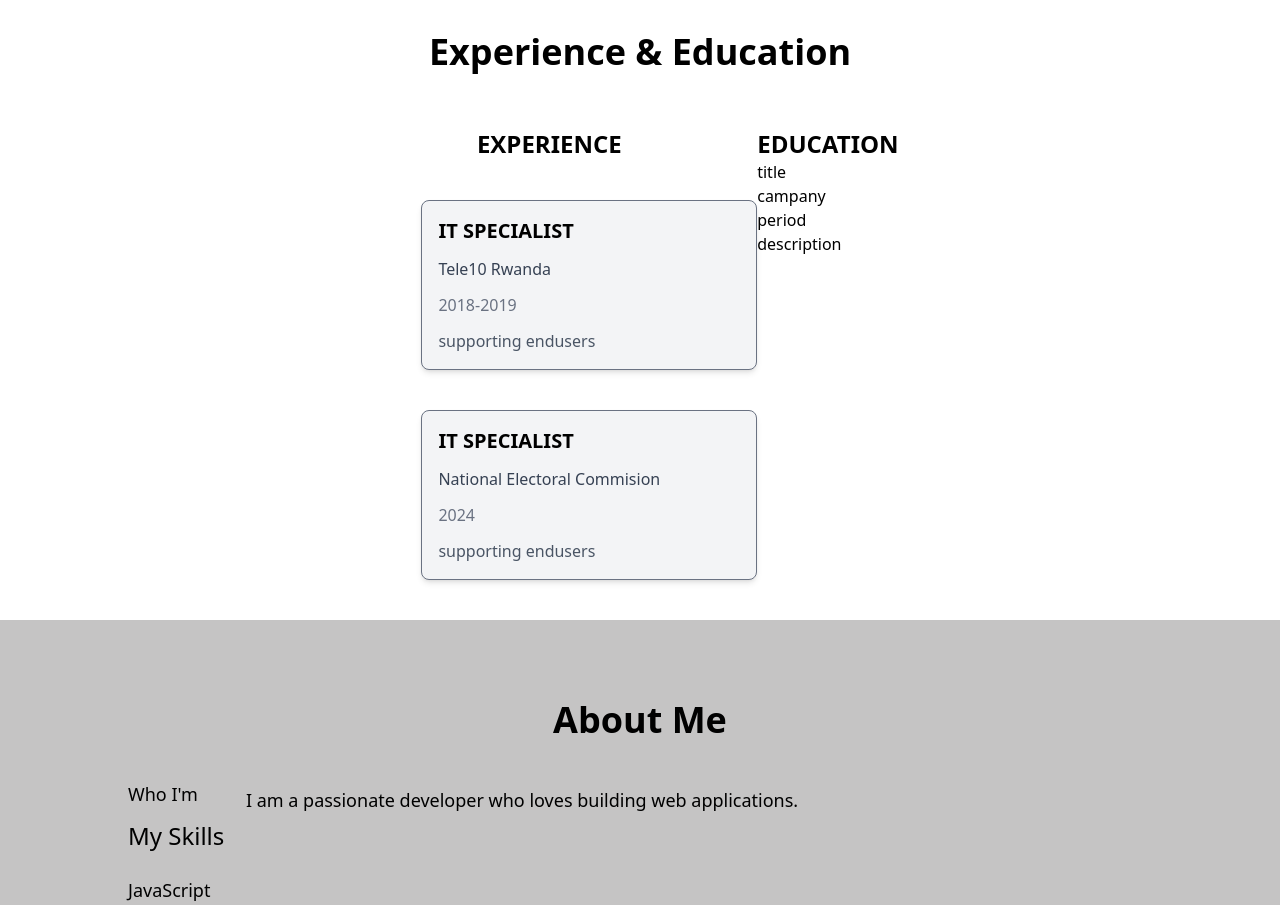
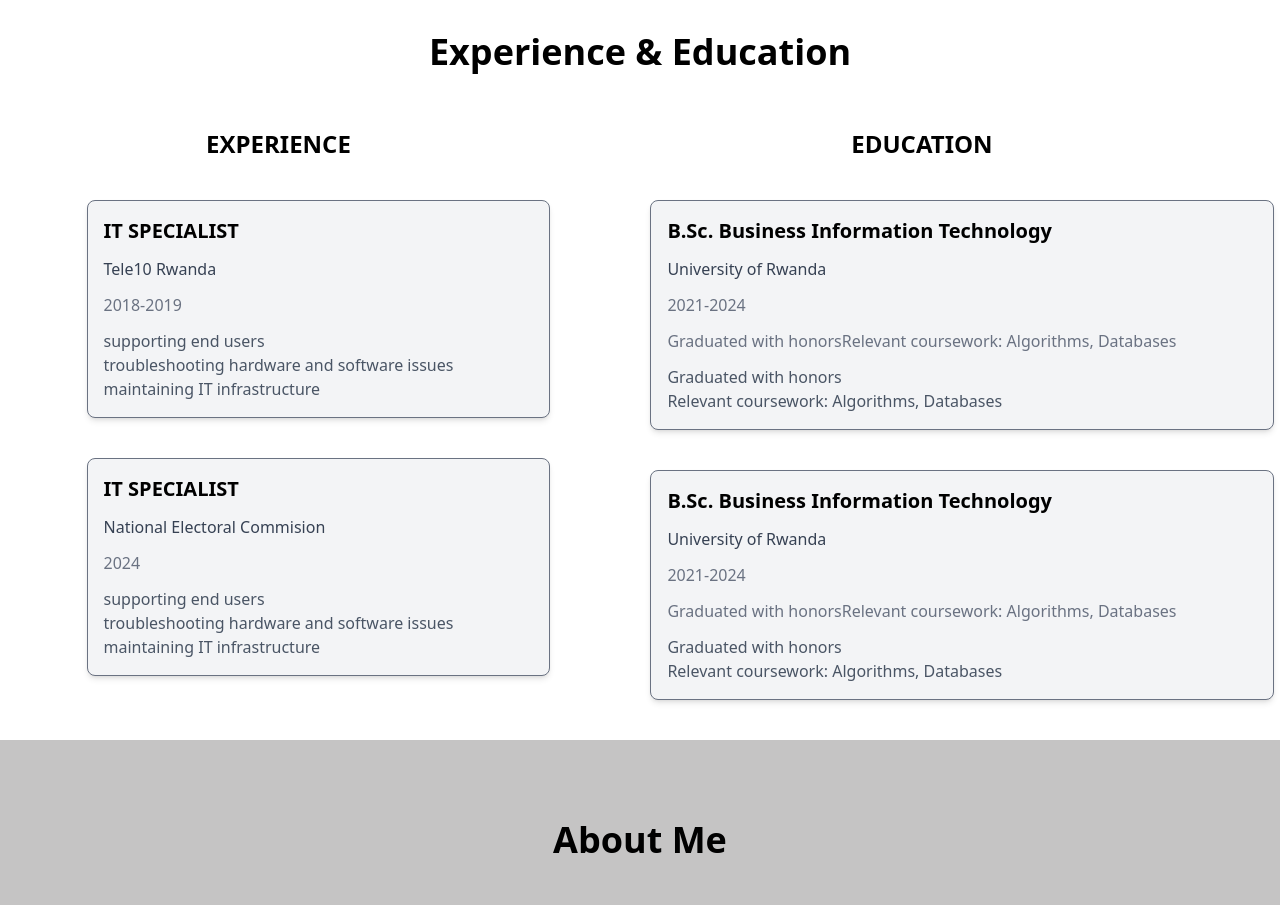
Before and after one commit to Niyonagize6369/portfolio-next, a Next.js app: page / in a window 1280 px wide. Shown: the part 2680-3585 px from the top of the page. Built offline with nearby package versions, Linux system fonts and the light colour scheme.

Commit message:
next-app pushed

```diff
--- a/components/Experience.tsx
+++ b/components/Experience.tsx
@@ -1,5 +1,6 @@
 import React from 'react';
 import experienceData from "../data/experience.json";
+import educationData from "../data/experience.json";
 import "../styles/Experience.css";
 
 const Experience = () => {
@@ -7,51 +8,11 @@ const Experience = () => {
     <section className="flex flex-col" id="experience">
       <h2 className="py-2 mb-12 text-4xl font-bold text-center text-black">Experience & Education</h2>
 
-      {/* <div className="flex justify-center items-center mb-8">
-        <div className="w-full flex flex-col md:flex-row gap-8">
-        <div className="space-y-6">
-        <h3 className='font-bold text-3xl mb-6 text-center md:text-left'>Work Experience</h3>
 
-          {experienceData?.experience?.map((exp) => (
-            <div key={exp.id} className="bg-white shadow-md rounded-xl p-6 border border-gray-200">
-              <div className="mb-2">
-                <h4 className="font-semibold text-xl">{exp.role} - {exp.company}</h4>
-                <p className="text-sm text-gray-500">{exp.period}</p>
-                <ul className="list-disc list-inside space-y-1 text-gray-700">
-                  {exp.description?.map((item, index) => (
-                    <li key={index}>{item}</li>
-                  ))}
-                </ul>
-              </div>
-            </div>
-          ))}
-        </div>
-      </div>
-
-      <div className="flex-1">
-        <h3  className="font-bold text-3xl mb-6 text-center md:text-left">Education</h3>
-        <div className="space-y-6">
-          {experienceData.education.map((edu, index) => (
-            <div key={edu.id} className="bg-white shadow-md rounded-xl p-6 border border-gray-200">
-              <div className="mb-2">
-                <h4 className="font-semibold text-xl">{edu.degree}</h4>
-                <p className="text-sm text-gray-500">{edu.institution} ({edu.year})</p>
-                <ul className="timeline-description">
-                 {edu.details && edu.details.map((item, index) => (
-                    <li key={index}>{item}</li>
-                  ))}
-                </ul>
-              </div>
-            </div>
-          ))}
-        </div>
-      </div>
-      </div> */}
-
-      <div className='flex justify-center mx-10 mb-4 gap-10'>
+      <div className='flex justify-center mx-10 mb-4 gap-25'>
         <div>
           <h2 className='font-bold text-2xl text-center mb-4'>EXPERIENCE</h2>
-          <div className=''>
+          <div>
             {
               experienceData?.experience?.map((exp, index) => (
                 <div key={index} className='mb-6 border border-gray-500
@@ -74,10 +35,23 @@ const Experience = () => {
         <div>
           <h2 className='font-bold text-2xl text-center'>EDUCATION</h2>
           <div>
-            <p>title</p>
-            <p>campany</p>
-            <p>period</p>
-            <p>description</p>
+            {
+              educationData?.education?.map((edu, index) => (
+                <div key={index} className='mb-6 border border-gray-500
+          p-4 rounded-lg shadow-md bg-gray-100 w-full grid m-10 gap-3'>
+                  <p className='font-bold text-xl'>{edu.degree}</p>
+                  <p className='text-gray-700'>{edu.institution}</p>
+                  <p className='text-gray-500'>{edu.year}</p>
+                  <p className='text-gray-500'>{edu.details}</p>
+                  <ul className='list-disc list-inside text-gray-600'>
+                    {edu.details?.map((item, idx) => (
+                      <li   className="list-none " key={idx}>{item}</li>
+                    ))}
+                  </ul>
+                </div>
+              ))
+            }
+
           </div>
         </div>
       </div>
--- a/data/experience.json
+++ b/data/experience.json
@@ -5,14 +5,14 @@
       "role": "IT SPECIALIST",
       "company": "Tele10 Rwanda",
       "period": "2018-2019",
-      "description": ["supporting endusers"]
+      "description": ["supporting end users", "troubleshooting hardware and software issues", "maintaining IT infrastructure"]
     },
     {
       "id": 2,
       "role": "IT SPECIALIST",
       "company": "National Electoral Commision",
       "period": "2024",
-      "description": ["supporting endusers"]
+      "description": ["supporting end users ", "troubleshooting hardware and software issues", "maintaining IT infrastructure"]
     }
 
   ],
```
